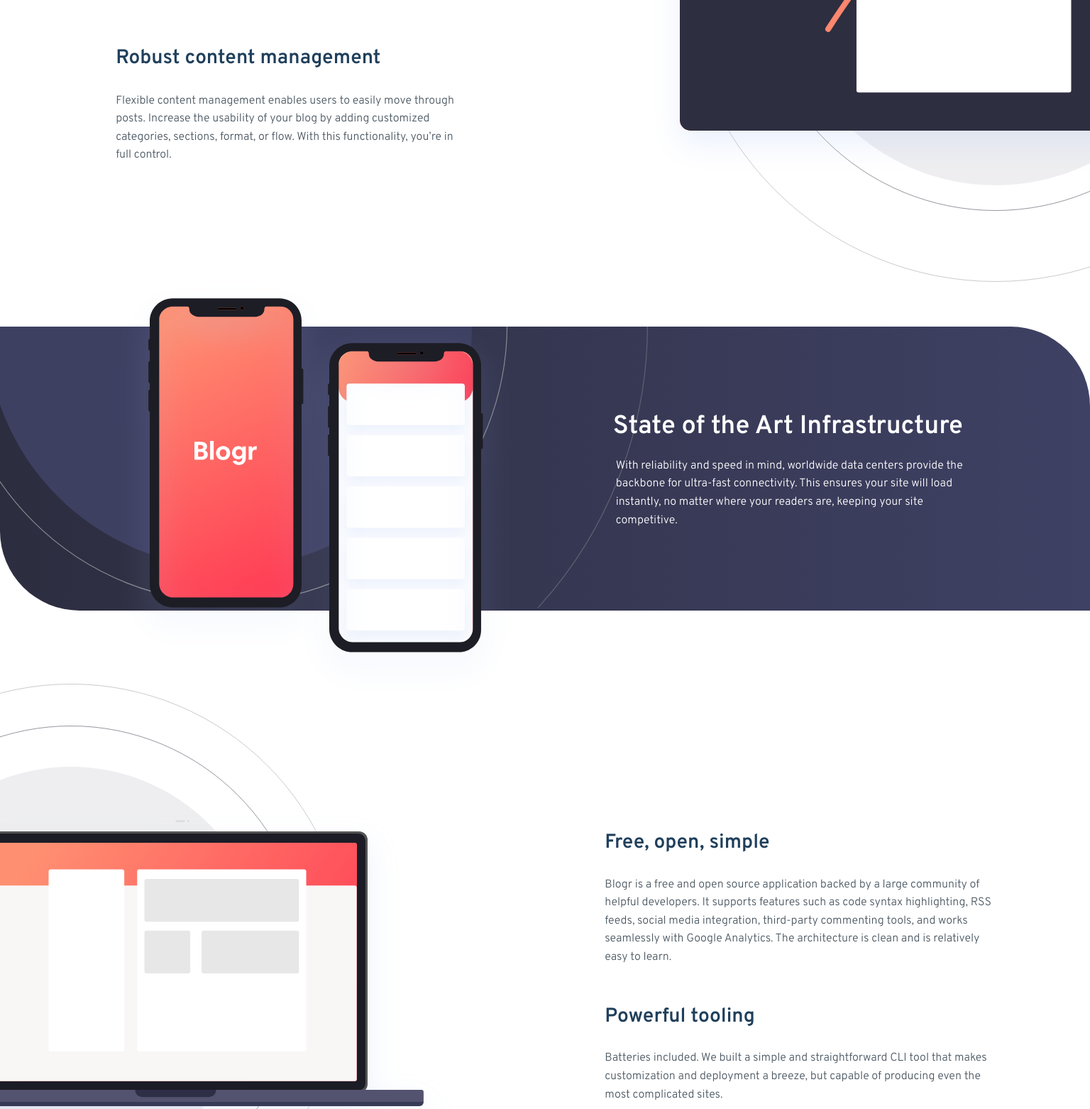
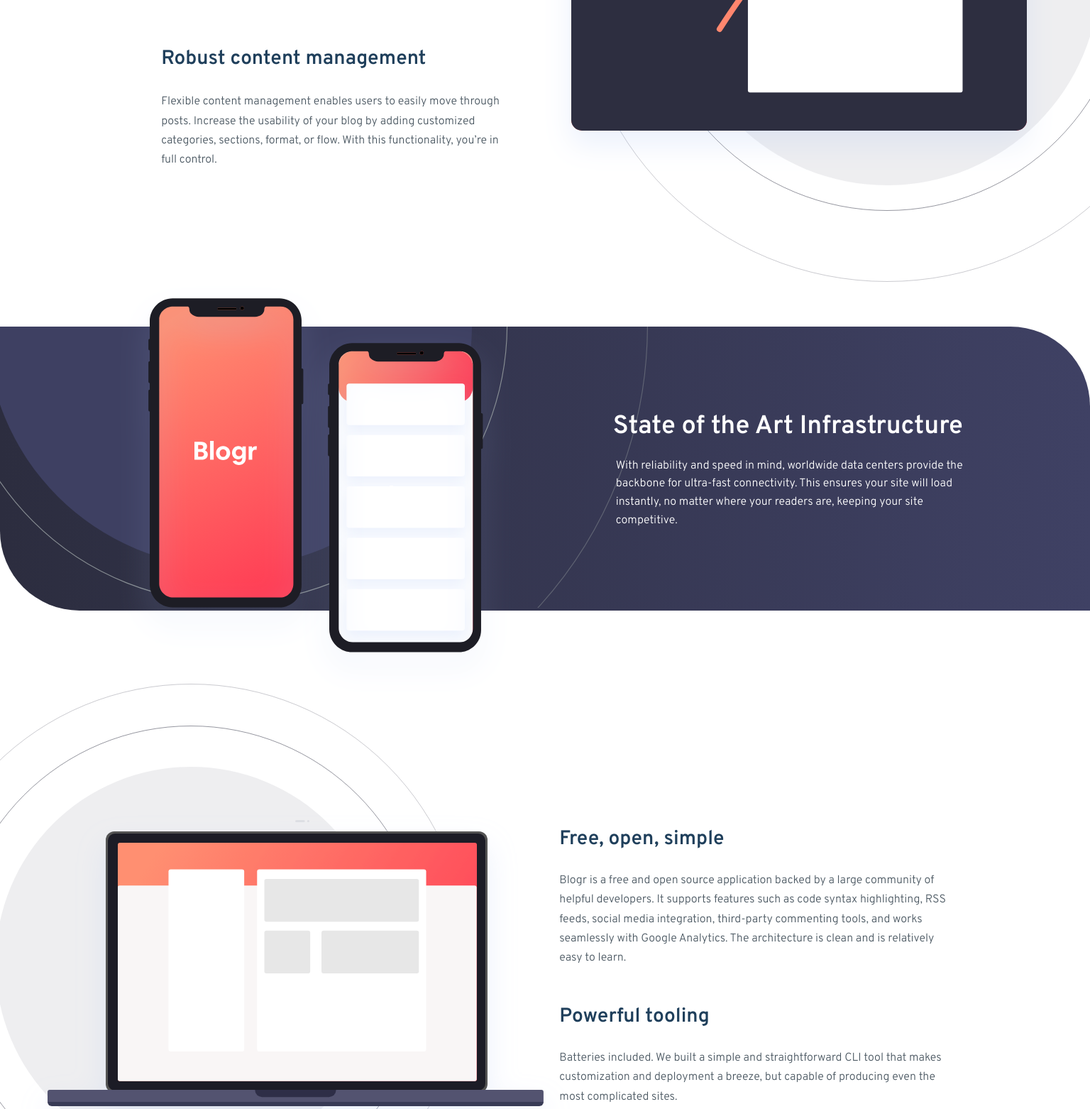
Before and after one commit to emiacerbi/blogr-landing-page, a plain HTML site: page index.html in a window 1536 px wide. Shown: the part 1140-2702 px from the top of the page at 71% size. Drawn offline with Linux system fonts and the light colour scheme.

Commit message:
added some extra  wide resolution queries

```diff
--- a/scss/base/_typography.scss
+++ b/scss/base/_typography.scss
@@ -16,7 +16,7 @@
             &__item {
 
                 &__title {
-                    opacity: .8;
+                    opacity: .9;
                 }
 
                 &__acc {
@@ -97,7 +97,7 @@
     &__content {
         color: var(--very-dark-grayish-blue);
         font-size: 1rem;
-        line-height: 1.6;
+        line-height: 1.7;
     }
 }
 
@@ -133,7 +133,6 @@
     font-family: var(--ff-main);
 
     &__container {
-        line-height: 1.6;
 
         &__title {
             color: var(--very-dark-blue);
@@ -141,6 +140,7 @@
         }
 
         &__content {
+            line-height: 1.7;
             color: var(--very-dark-grayish-blue);
         }
     }
--- a/scss/components/_mobile-menu.scss
+++ b/scss/components/_mobile-menu.scss
@@ -22,7 +22,6 @@
         list-style: none;
         padding: 0;
 
-
         &__item {
 
             &__title {
@@ -32,7 +31,6 @@
                 align-items: center;
                 justify-content: center;
                 gap: .5rem;
-                transition: .3s ease-in-out;
                 margin-bottom: 2rem;
 
                 &.active {
--- a/scss/layout/_free.scss
+++ b/scss/layout/_free.scss
@@ -75,3 +75,19 @@
         }
     }
 }
+
+@media (min-width: 1500px) {
+
+    .free {
+        padding: 8rem 12rem 8rem;
+
+        &::before {
+            content: url(../images/illustration-laptop-desktop.svg);
+            position: absolute;
+            top: 50%;
+            transform: translateY(-50%);
+            left: -8%;
+        }
+    }
+
+}
--- a/scss/layout/_main.scss
+++ b/scss/layout/_main.scss
@@ -43,7 +43,7 @@
             position: absolute ;
             top: 50%;
             transform: translateY(-50%);
-            right: -20%;
+            right: -17%;
             z-index: 2;
         }
 
@@ -76,3 +76,20 @@
         }
     }
 }
+
+@media (min-width: 1500px) {
+
+    .main {
+        padding: 12rem 12rem 12rem;
+
+        &::before {
+            content: url(../images/illustration-editor-desktop.svg);
+            position: absolute ;
+            top: 50%;
+            transform: translateY(-50%);
+            right: -10%;
+            z-index: 2;
+        }
+
+    }
+}
--- a/scss/layout/_state.scss
+++ b/scss/layout/_state.scss
@@ -33,7 +33,7 @@
          height: 100%;
          width: 100%;
          // min-width: 375px;
-         background-image: url(/images/bg-pattern-circles.svg);
+         background-image: url(../images/bg-pattern-circles.svg);
          background-size: 590px auto;
          background-position: center;
          background-repeat: no-repeat;
@@ -55,7 +55,7 @@
    }
 }
 
-@media (min-width: 1440px) {
+@media (min-width: 1300px) {
    .state {
 
       height: 400px;
```
Also changed, not shown: css/main.css, 1 other file.
